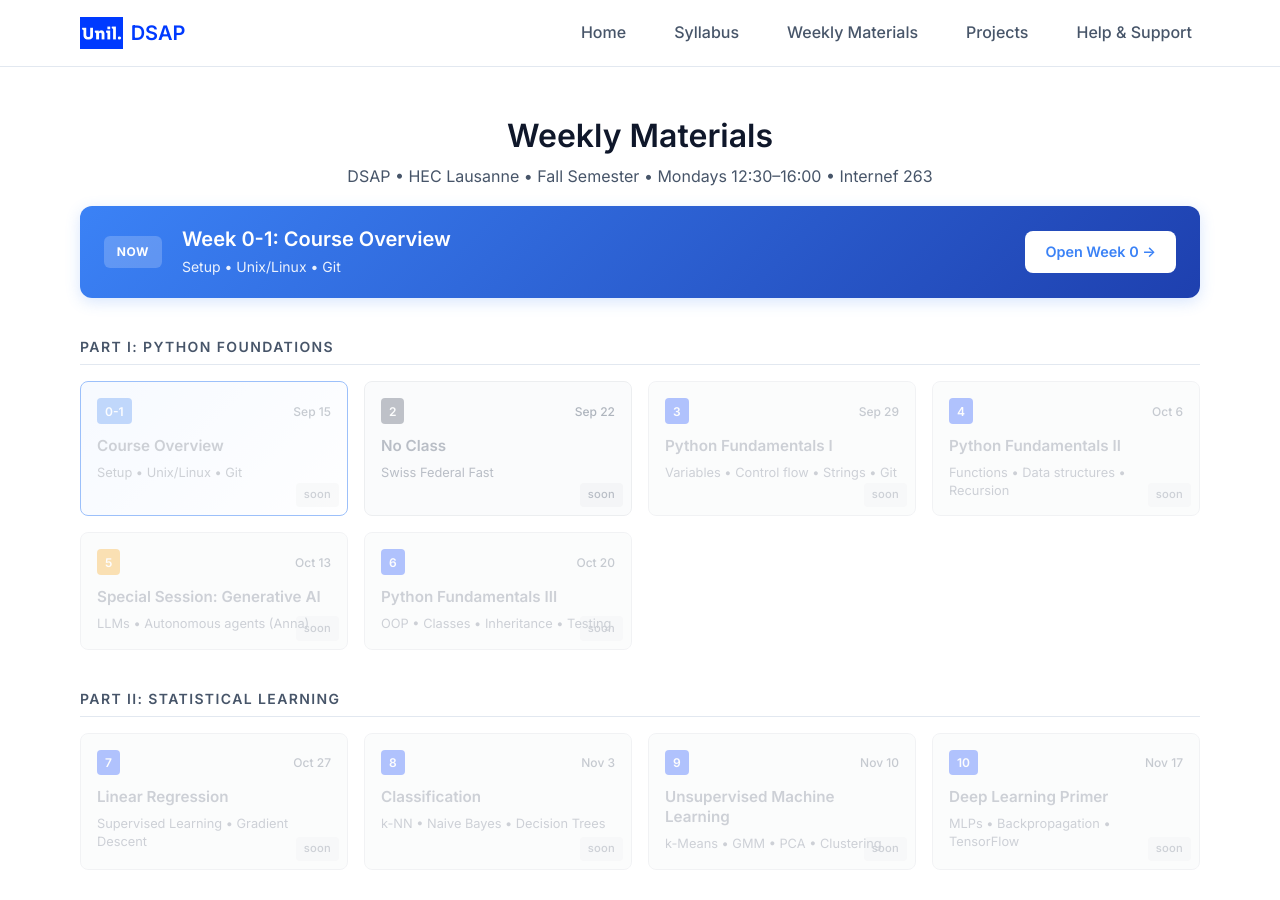
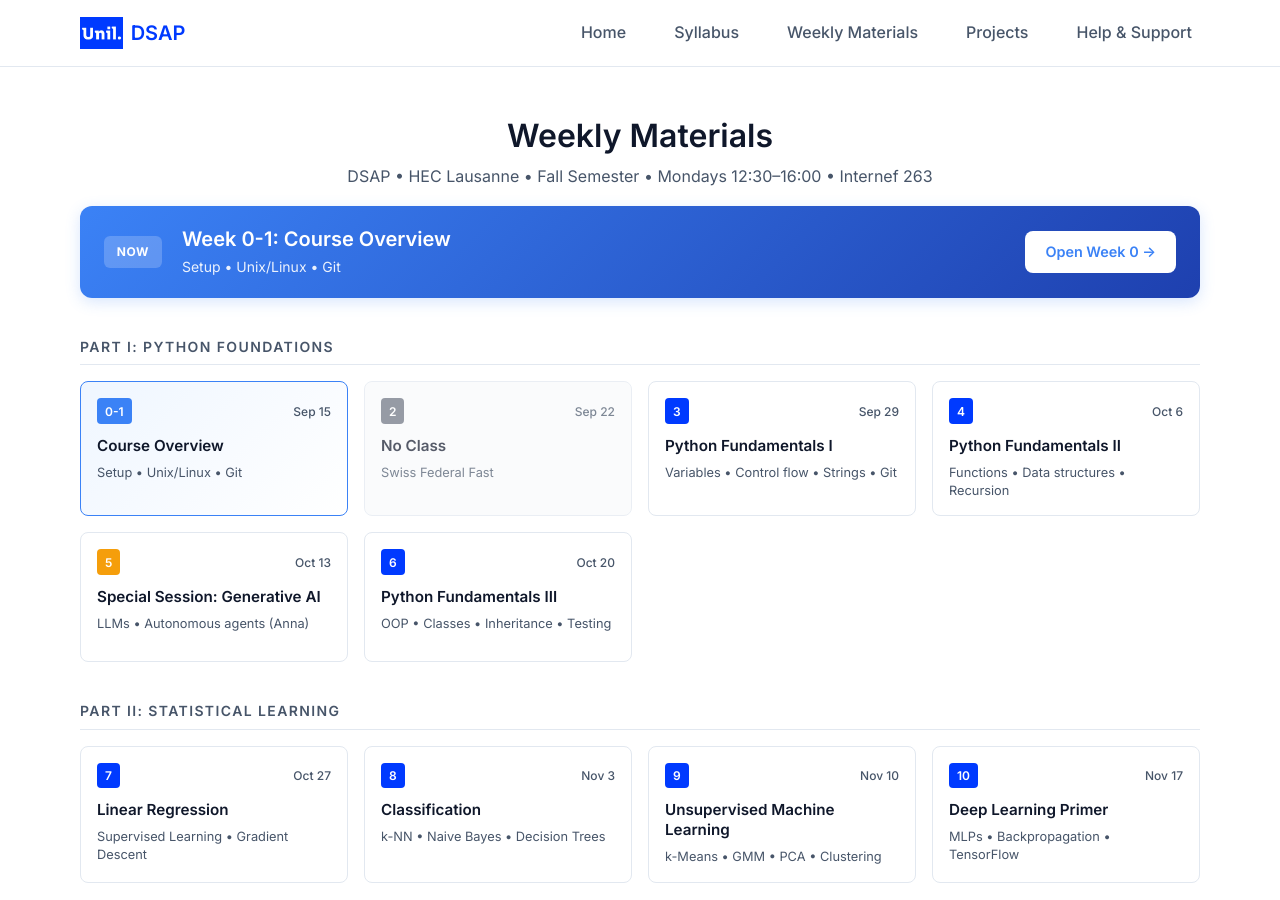
Before and after one commit to ap-unil-2025/course-materials, a Jekyll site: the page built from docs/weekly-materials.md, in a window 1280 px wide and 900 px high. Built offline with Jekyll 4.4.1, drawn with Linux system fonts in a browser that asks for light colours; part of the change alters nothing that is shown.

Commit message:
Fix week availability check: make conditional on --future flag and ensure consistent card heights
- Added detection for whether site was built with --future flag
- Disables graying out completely when future content is available
- Fixed week card heights to be consistent (min-height: 130px)
- Cards now use flexbox layout to handle varying content sizes
- 'soon' overlay no longer misaligned due to consistent heights

🤖 Generated with Claude Code

Co-Authored-By: Claude <noreply@anthropic.com>

```diff
--- a/docs/weekly-materials.md
+++ b/docs/weekly-materials.md
@@ -288,9 +288,11 @@ layout: default
   text-decoration: none;
   color: inherit;
   transition: all 0.2s ease;
-  display: block;
+  display: flex;
+  flex-direction: column;
   position: relative;
   overflow: hidden;
+  min-height: 130px; /* Ensure consistent height */
 }
 
 .week-item:hover {
@@ -383,6 +385,7 @@ layout: default
   color: var(--text-primary);
   margin: 0 0 0.5rem 0;
   line-height: 1.3;
+  flex-grow: 0;
 }
 
 .week-item p {
@@ -390,6 +393,7 @@ layout: default
   color: var(--text-secondary);
   margin: 0;
   line-height: 1.4;
+  flex-grow: 1;
 }
 
 /* Special Week Styles */
@@ -469,7 +473,30 @@ layout: default
 <script>
 // Week availability checker - works with AJAX navigation
 (function() {
+  let futureContentAvailable = false;
+
+  // Check if future content is available by testing a future week
+  function checkFutureContentAvailability() {
+    // Test if Week 14 (far future) page exists
+    const testUrl = '{{ "/week/week14" | relative_url }}';
+
+    return fetch(testUrl, { method: 'HEAD' })
+      .then(response => {
+        futureContentAvailable = response.ok;
+        console.log('Future content available:', futureContentAvailable);
+      })
+      .catch(() => {
+        futureContentAvailable = false;
+      });
+  }
+
   function disableFutureWeeks() {
+    // If future content is available (built with --future), don't disable anything
+    if (futureContentAvailable) {
+      console.log('Site built with --future flag, all weeks accessible');
+      return;
+    }
+
     const today = new Date();
     today.setHours(0, 0, 0, 0);
 
@@ -530,12 +557,18 @@ layout: default
     });
   }
 
-  // Run immediately
-  disableFutureWeeks();
+  // Check future content availability, then run
+  checkFutureContentAvailability().then(() => {
+    disableFutureWeeks();
+  });
 
   // Run on DOMContentLoaded (for full page loads)
   if (document.readyState === 'loading') {
-    document.addEventListener('DOMContentLoaded', disableFutureWeeks);
+    document.addEventListener('DOMContentLoaded', () => {
+      checkFutureContentAvailability().then(() => {
+        disableFutureWeeks();
+      });
+    });
   }
 
   // Watch for AJAX content changes
@@ -547,7 +580,12 @@ layout: default
                              (mutation.target.querySelector('.week-item') ||
                               mutation.target.classList && mutation.target.classList.contains('week-item'));
         if (hasWeekItems) {
-          setTimeout(disableFutureWeeks, 10);
+          // Re-check future content availability in case of navigation
+          setTimeout(() => {
+            checkFutureContentAvailability().then(() => {
+              disableFutureWeeks();
+            });
+          }, 10);
           break;
         }
       }
```
